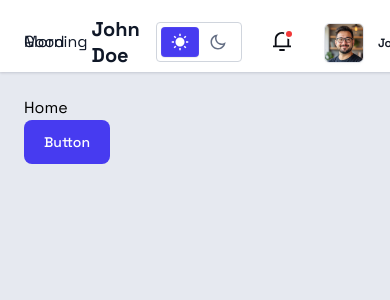
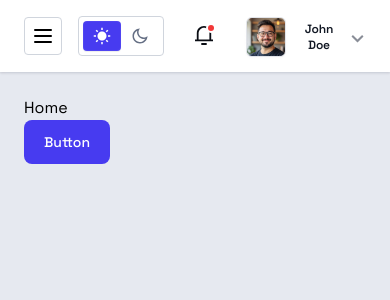
Before and after one commit to nur-it/react-un-lion-dashboard, a React (Vite) app: page / in a window 390 px wide. Shown: the top 300 px of the page. Built offline with nearby package versions, Linux system fonts and the light colour scheme.

Commit message:
add mobile menu button to header for improved accessibility

```diff
--- a/src/layouts/header.jsx
+++ b/src/layouts/header.jsx
@@ -15,6 +15,7 @@ import {
   UsersIcon,
 } from "@/components/ui/svgs";
 import { cn } from "@/lib/utils";
+import { Menu } from "lucide-react";
 import { Link } from "react-router";
 
 const dropdownMenuItems = [
@@ -40,7 +41,10 @@ const Header = () => {
   return (
     <nav className="flex items-center justify-between gap-4">
       <div>
-        <h5 className="inline-flex items-center gap-1 text-secondary_main dark:text-white">
+        <button className="rounded border-[0.5px] border-[#D0D5DD] p-1.5 lg:hidden">
+          <Menu />
+        </button>
+        <h5 className="hidden items-center gap-1 text-secondary_main dark:text-white lg:inline-flex">
           <span className="text-base leading-[0.2px]">Good Morning -</span>
           <span className="text-xl font-bold leading-[130%]">John Doe</span>
         </h5>
@@ -52,7 +56,7 @@ const Header = () => {
             className={cn(
               "rounded border-[0.5px] border-white_opacity05 bg-transparent px-2 py-1 text-[#667085] dark:text-[#D0D5DD]",
               theme === "light" &&
-                "shadow-secondary bg-primary_main text-white",
+                "bg-primary_main text-white shadow-secondary",
             )}
           >
             <SunIcon />
@@ -61,7 +65,7 @@ const Header = () => {
             onClick={() => setTheme("dark")}
             className={cn(
               "rounded border-[0.5px] border-white_opacity05 bg-transparent px-2 py-1 text-[#667085] dark:text-[#D0D5DD]",
-              theme === "dark" && "shadow-secondary bg-primary_main text-white",
+              theme === "dark" && "bg-primary_main text-white shadow-secondary",
             )}
           >
             <MoonIcon />
@@ -76,7 +80,7 @@ const Header = () => {
           </button>
         </div>
         <DropdownMenu>
-          <DropdownMenuTrigger className="!h-10 min-w-[173px]">
+          <DropdownMenuTrigger className="!h-10 lg:min-w-[173px]">
             <div className="inline-flex w-full cursor-pointer items-center justify-between gap-3 dark:rounded-lg dark:bg-[#282c3f] dark:px-3 dark:py-1.5">
               <span className="inline-flex items-center gap-3">
                 <img
```
